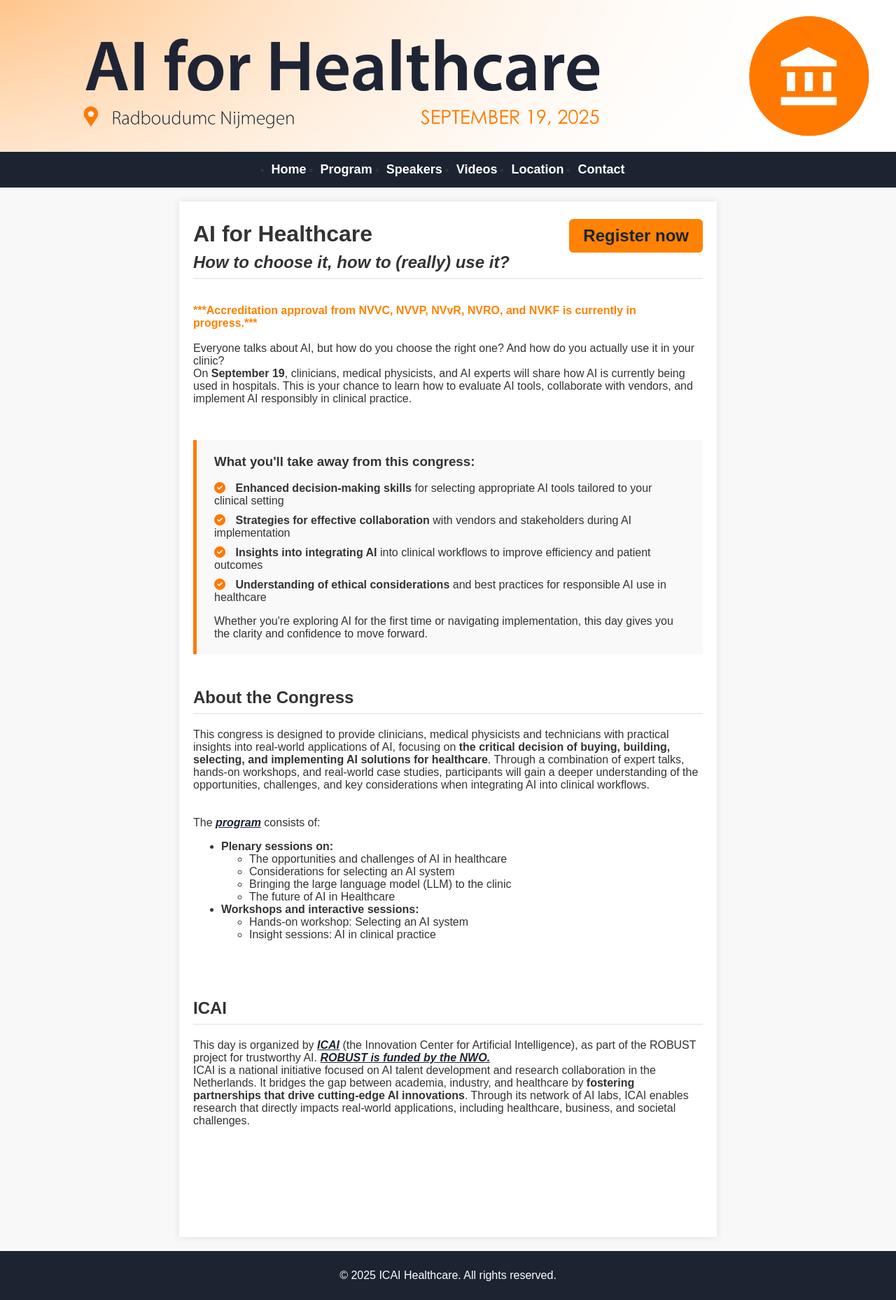
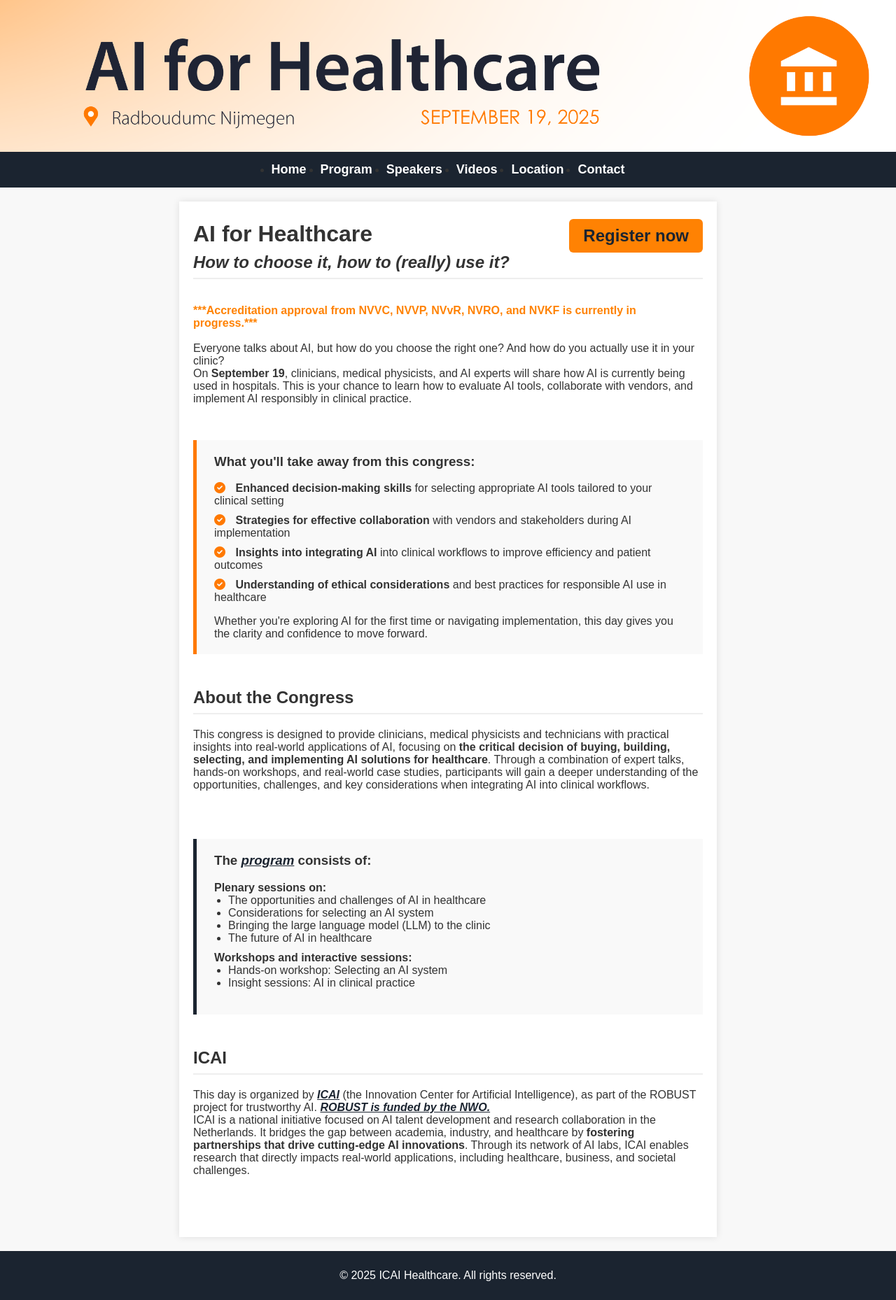
Before and after one commit to marliebesouw/marliebesouw.github.io, a Jekyll site: the page built from index.md, in a window 1280 px wide. Shown: the whole page at 70% size. Built offline with Jekyll 4.4.1, drawn with Linux system fonts in a browser that asks for light colours.

Commit message:
added different box for program

```diff
--- a/index.md
+++ b/index.md
@@ -68,7 +68,7 @@
   <h2 style="margin-top: 3rem; border-bottom: 2px solid #eee; padding-bottom: 0.5rem;"><strong>About the Congress</strong></h2>
    <!-- <h2><strong>About the Congress</strong></h2> -->
     This congress is designed to provide clinicians, medical physicists and technicians with practical insights into real-world applications of AI, focusing on <strong>the critical decision of buying, building, selecting, and implementing AI solutions for healthcare</strong>. Through a combination of expert talks, hands-on workshops, and real-world case studies, participants will gain a deeper understanding of the opportunities, challenges, and key considerations when integrating AI into clinical workflows. <br> <br> <br>
-
+<!--
    The <a href="{{ site.url }}/program">program</a> consists of:
       <ul>
        <li><strong>Plenary sessions on:</strong></li>
@@ -83,7 +83,30 @@
         <li>Hands-on workshop: Selecting an AI system</li>
         <li>Insight sessions: AI in clinical practice</li>
        </ul>
-      </ul> <br>
+      </ul> <br>  -->
+
+    <div style="background: #F9F9F9; padding: 20px 25px; border-left: 5px solid #1B2430; margin-top: 2rem; margin-bottom: 2rem;">
+      <h3 style="margin-top: 0;">The <a href="{{ site.url }}/program">program</a> consists of:</h3>
+      <ul style="list-style: none; padding-left: 0; margin-bottom: 1rem;">
+        <li style="margin-bottom: 10px;">
+          <strong>Plenary sessions on:</strong>
+          <ul style="list-style-type: disc; padding-left: 20px;">
+            <li>The opportunities and challenges of AI in healthcare</li>
+            <li>Considerations for selecting an AI system</li>
+            <li>Bringing the large language model (LLM) to the clinic</li>
+            <li>The future of AI in healthcare</li>
+          </ul>
+        </li>
+        <li>
+          <strong>Workshops and interactive sessions:</strong>
+          <ul style="list-style-type: disc; padding-left: 20px;">
+            <li>Hands-on workshop: Selecting an AI system</li>
+            <li>Insight sessions: AI in clinical practice</li>
+          </ul>
+        </li>
+      </ul>
+    </div>
+
 
   <h2 style="margin-top: 3rem; border-bottom: 2px solid #eee; padding-bottom: 0.5rem;"><strong>ICAI</strong></h2>
    This day is organized by <a href="https://www.icai.ai/" target="_blank">ICAI</a> (the Innovation Center for Artificial Intelligence), as part of the ROBUST project for trustworthy AI. <a href="https://www.nwo.nl/onderzoeksprogrammas/kennis-en-innovatieconvenant-kic/langetermijnprogrammas-kic-2020-2023/robust-trustworthy-ai-based-systems-for-sustainable-growth" target="_blank">ROBUST is funded by the NWO. </a><br>
```
